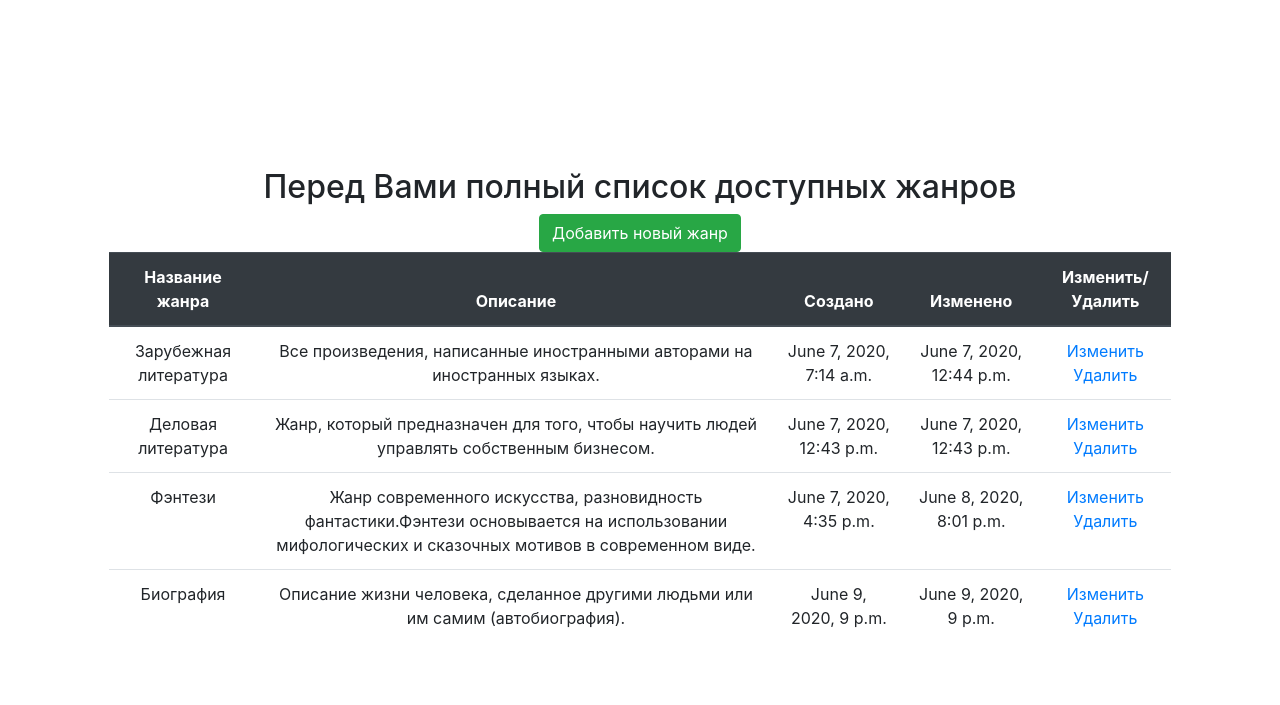
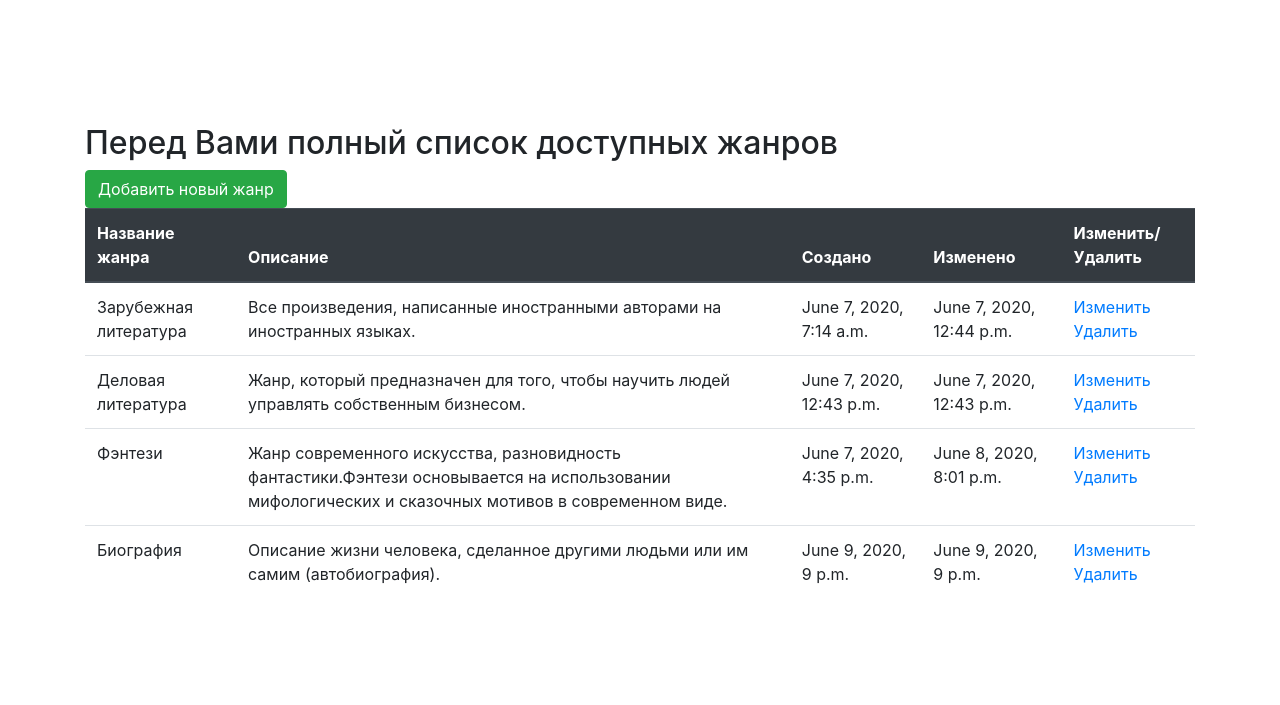
Before and after one commit to VeranikaKaraliova/MyProj, a Django app: page /testgenre/list-genre/ in a window 1280 px wide. Shown: the part 56-761 px from the top of the page. Run offline with Django 3.2, Linux system fonts and the light colour scheme; data comes from the database, SQL or seed files in the repository; some libraries are stand-ins or nearby versions.

Commit message:
done dz 12.06

```diff
--- a/src/templates/base.html
+++ b/src/templates/base.html
@@ -35,6 +35,9 @@
         -ms-user-select: none;
         user-select: none;
       }
+
+      .context_place {position: relative;
+                top: 100px;}
 
       @media (min-width: 768px) {
         .bd-placeholder-img-lg {
@@ -80,7 +83,7 @@
 </nav>
 
 <main role="main" class="container">
-<div class="starter-template">
+<div class="context_place">
 {% block body %}
 <h1>no content</h1>
 {% endblock body %}
--- a/src/testgenre/templates/testgenre/list-genre.html
+++ b/src/testgenre/templates/testgenre/list-genre.html
@@ -3,7 +3,7 @@
 {%block title%} list genres {% endblock title%}
 {%block body%}
 <div>
-    <br><br><br><br>
+
     <h2>Перед Вами полный список доступных жанров</h3>
         <a href="{% url 'genres:create' %}" class="btn btn-success">Добавить новый жанр</a>
         <table   width="850" class="table">
```
